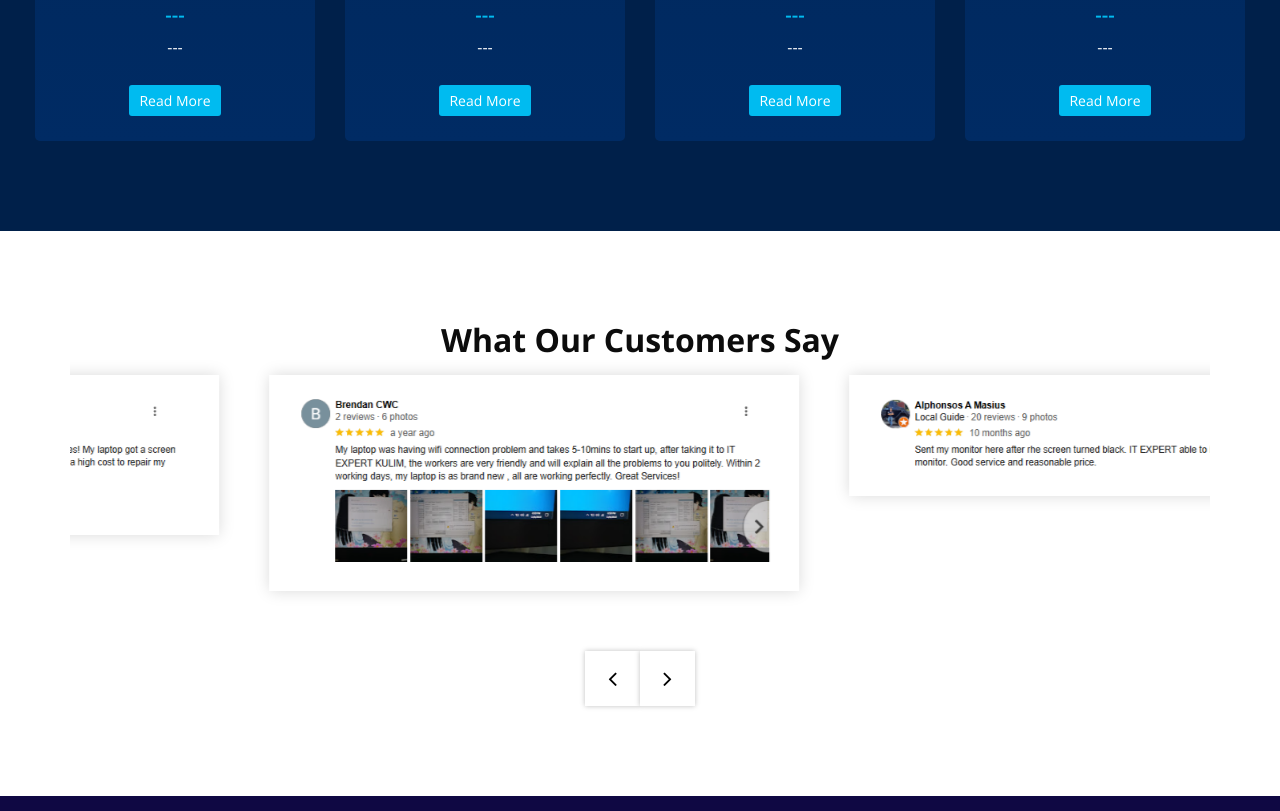
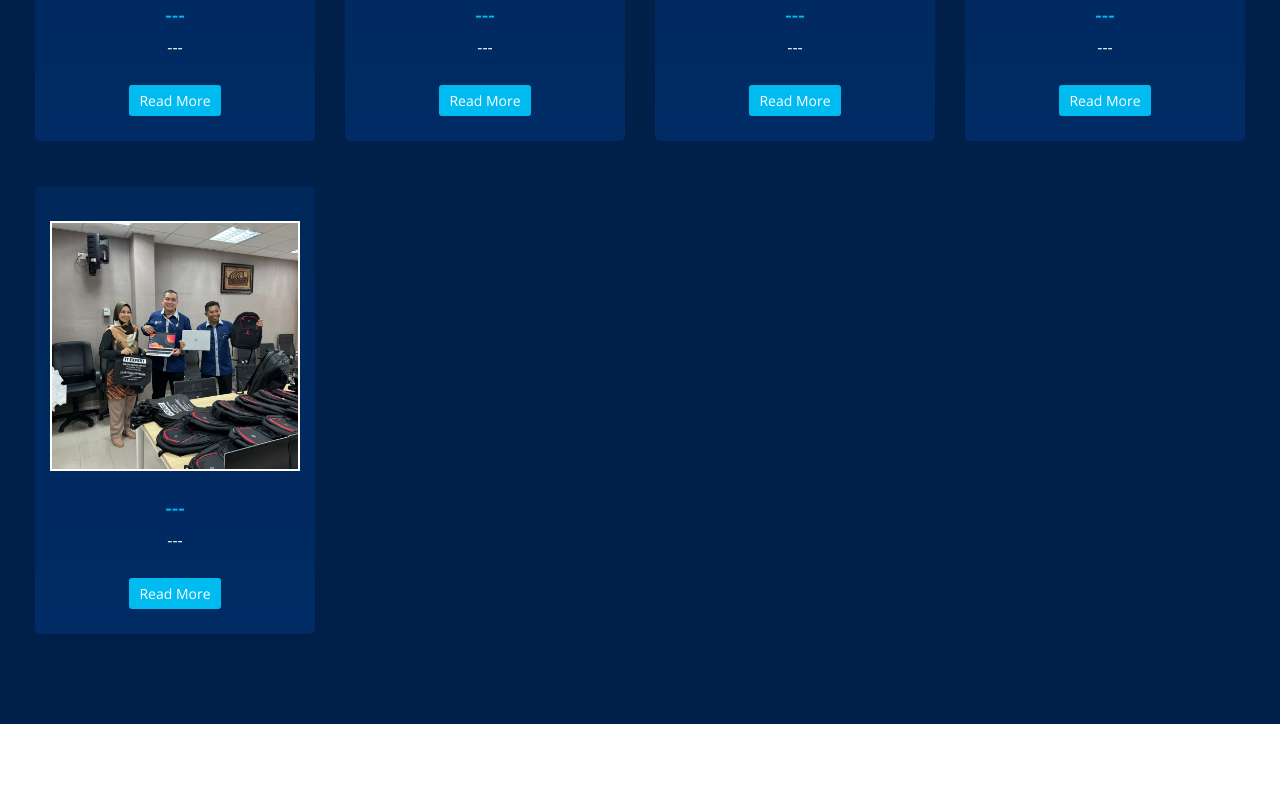
Before and after one commit to itexpertcenter/ItExpert, a plain HTML site: page index.html in a window 1280 px wide. Shown: the part 4456-5267 px from the top of the page. Drawn offline with nearby package versions, Linux system fonts and the light colour scheme; some packages are replaced by stand-ins of ours.

Commit message:
index.html

```diff
--- a/index.html
+++ b/index.html
@@ -436,6 +436,22 @@
             </div>
           </div>
 
+          <div class="col-lg-3 col-sm-6">
+            <div class="box ">
+              <div class="img-box">
+                <img src="images/uum.jpg" class="img1" alt="">
+              </div>
+              <div class="detail-box">
+                <h5>---</h5>
+                <p>---</p>
+                <div class="more-content">
+                  <p>---</p>
+                </div>
+                <button class="read-more-btn">Read More</button>
+              </div>
+            </div>
+          </div>
+
           <!--add more
           <div class="col-lg-3 col-sm-6">
             <div class="box ">
```
